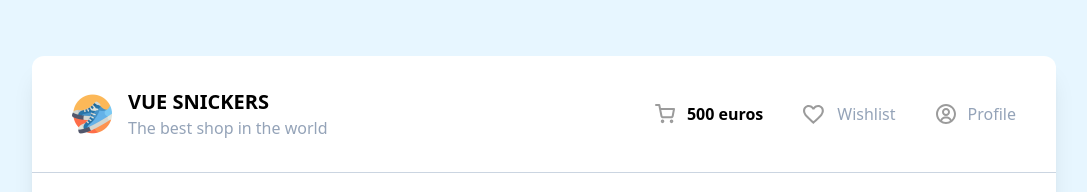
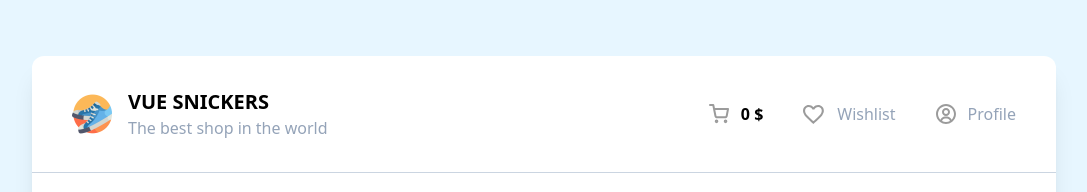
Before and after one commit to EuvhenRight/Vue-Shop, a Vue app: page / in a window 1280 px wide. Shown: the top 192 px of the page, without its empty margins (96-1183 px from the left). Built offline with nearby package versions, Linux system fonts and the light colour scheme; no server answers.

Commit message:
count cart

```diff
--- a/src/App.vue
+++ b/src/App.vue
@@ -1,5 +1,5 @@
 <script setup lang="ts">
-import { onMounted, provide, reactive, ref, watch } from 'vue'
+import { computed, onMounted, provide, reactive, ref, watch } from 'vue'
 
 import { FetchFiltersParams, CardFavorite, Card as CardType } from '@/components/types/types'
 import Header from './components/Header.vue'
@@ -11,6 +11,14 @@ const items = ref<CardType[]>([])
 const cart = ref<CardType[]>([])
 
 const drawerStatus = ref<boolean>(false)
+
+const totalPrice = computed(() => {
+  return cart.value.reduce((total, item) => total + item.price, 0)
+})
+
+const vatPrice = computed(() => {
+  return Math.round(totalPrice.value * 0.05)
+})
 
 const openDrawer = () => {
   drawerStatus.value = true
@@ -145,9 +153,14 @@ watch(filters, fetchFilters)
 </script>
 
 <template>
-  <Drawer v-if="drawerStatus" @close-drawer="closeDrawer" />
+  <Drawer
+    v-if="drawerStatus"
+    @close-drawer="closeDrawer"
+    :total-price="totalPrice"
+    :vat-price="vatPrice"
+  />
   <div class="bg-white w-4/5 m-auto rounded-xl shadow-xl my-14">
-    <Header @open-drawer="openDrawer" />
+    <Header :total-price="totalPrice" @open-drawer="openDrawer" />
 
     <div class="p-10 flex justify-between">
       <h2 class="text-3xl font-bold mb-8">All Sneakers</h2>
--- a/src/components/Card.vue
+++ b/src/components/Card.vue
@@ -1,7 +1,7 @@
 <script setup lang="ts">
 import { Card as CardType, CardActionType } from '@/components/types/types'
 
-const props = defineProps<CardType & CardActionType>()
+defineProps<CardType & CardActionType>()
 </script>
 
 <template>
--- a/src/components/CardList.vue
+++ b/src/components/CardList.vue
@@ -4,7 +4,7 @@ import { defineEmits } from 'vue'
 
 import { Card as CardType } from '@/components/types/types'
 
-const props = defineProps<{
+defineProps<{
   items: CardType[]
 }>()
 
--- a/src/components/CartItem.vue
+++ b/src/components/CartItem.vue
@@ -4,7 +4,7 @@ import { Card as CardType } from './types/types'
 
 const emit = defineEmits(['onRemoveFromCart'])
 
-const props = defineProps<CardType>()
+defineProps<CardType>()
 </script>
 
 <template>
--- a/src/components/Drawer.vue
+++ b/src/components/Drawer.vue
@@ -3,6 +3,11 @@ import CartItemList from './CartItemList.vue'
 import { defineEmits } from 'vue'
 
 const emit = defineEmits(['closeDrawer'])
+
+defineProps({
+  totalPrice: Number,
+  vatPrice: Number
+})
 </script>
 
 <template>
@@ -42,12 +47,12 @@ const emit = defineEmits(['closeDrawer'])
         <div class="flex gap-2">
           <span class="text-slate-400">Total:</span>
           <div class="flex-1 border-b border-dashed"></div>
-          <b>500 euros</b>
+          <b>{{ totalPrice }} $</b>
         </div>
         <div class="flex gap-2 mt-4">
           <span class="text-slate-400">Tax 5%:</span>
           <div class="flex-1 border-b border-dashed"></div>
-          <b>25 euros</b>
+          <b>{{ vatPrice }} $</b>
         </div>
         <button
           disabled="true"
--- a/src/components/Header.vue
+++ b/src/components/Header.vue
@@ -2,6 +2,10 @@
 import { defineEmits } from 'vue'
 
 const emit = defineEmits(['openDrawer'])
+
+defineProps({
+  totalPrice: Number
+})
 </script>
 
 <template>
@@ -19,7 +23,7 @@ const emit = defineEmits(['openDrawer'])
         class="flex items-center gap-3 cursor-pointer hover:text-black"
       >
         <img src="/cart.svg" alt="Cart" />
-        <b>500 euros</b>
+        <b>{{ totalPrice }} $</b>
       </li>
       <li class="flex items-center gap-3 text-slate-400 cursor-pointer hover:text-black">
         <img src="/heart.svg" alt="Wishlist" />
--- a/src/components/types/types.ts
+++ b/src/components/types/types.ts
@@ -21,5 +21,4 @@ export interface CardFavorite {
 export interface CardActionType {
   onClickFavorite?: () => void
   onClickPlusCard?: () => void
-  onRemoveFromCart?: () => void
 }
```
